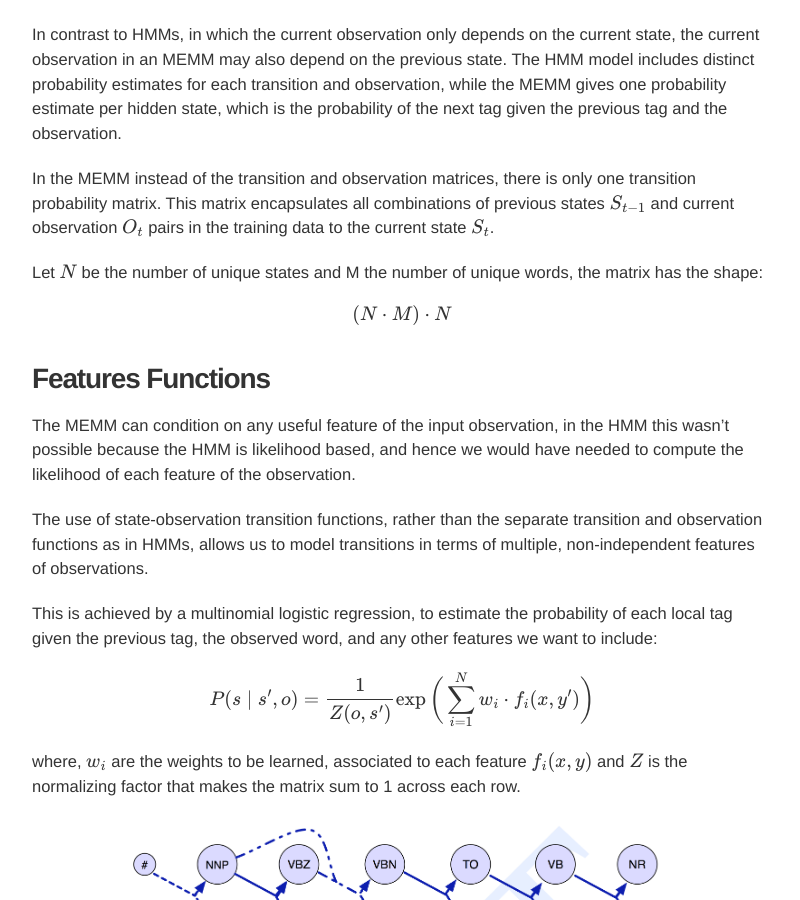
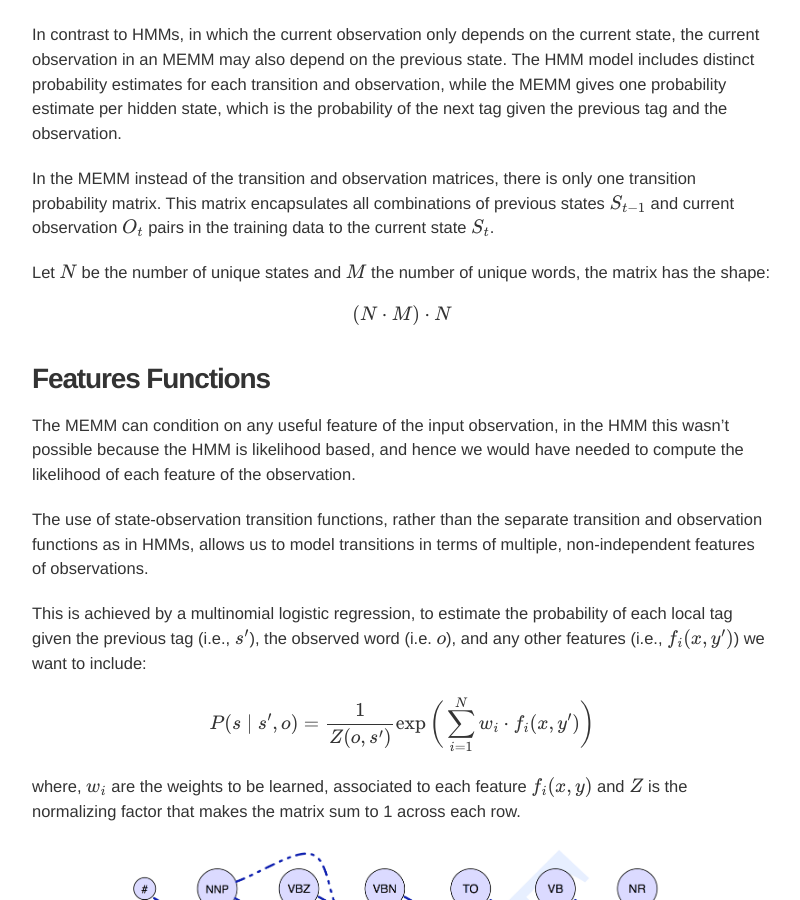
Before and after one commit to davidsbatista/davidsbatista.net, a Jekyll site: the page built from _posts/2017-11-13-Maximum_Entropy_Markov_Model.md, in a window 1280 px wide and 900 px high, scrolled down 4290 px. Shown: the whole window, without its empty margins (238-1038 px from the left). Built offline with Jekyll 4.4.1, drawn with Linux system fonts in a browser that asks for light colours; nearby versions of some CDN libraries; some web fonts are replaced; formulas are drawn with MathJax 3; comment, search, counter and statistics services are not loaded.

```diff
--- a/_posts/2017-11-13-Maximum_Entropy_Markov_Model.md
+++ b/_posts/2017-11-13-Maximum_Entropy_Markov_Model.md
@@ -126,7 +126,7 @@ In contrast to HMMs, in which the current observation only depends on the curren
 
 In the MEMM instead of the transition and observation matrices, there is only one transition probability matrix. This matrix encapsulates all combinations of previous states $$S_{t−1}$$ and current observation $$O_{t}$$ pairs in the training data to the current state $$S_{t}$$.
 
-Let $$N$$ be the number of unique states and M the number of unique words, the matrix has the shape:
+Let $$N$$ be the number of unique states and $$M$$ the number of unique words, the matrix has the shape:
 
 $$(N \cdot M) \cdot N$$
 
@@ -136,7 +136,7 @@ The MEMM can condition on any useful feature of the input observation, in the HM
 
 The use of state-observation transition functions, rather than the separate transition and observation functions as in HMMs, allows us to model transitions in terms of multiple, non-independent features of observations.
 
-This is achieved by a multinomial logistic regression, to estimate the probability of each local tag given the previous tag, the observed word, and any other features we want to include:
+This is achieved by a multinomial logistic regression, to estimate the probability of each local tag given the previous tag (i.e., $$s'$$), the observed word (i.e. $$o$$), and any other features (i.e., $$f_{i}(x,y')$$) we want to include:
 
 
 $$P(s \mid s',o) = \frac{1}{Z(o,s')} \exp\bigg( \sum_{i=1}^{N} w_{i} \cdot f_{i}(x,y') \bigg)$$
```
